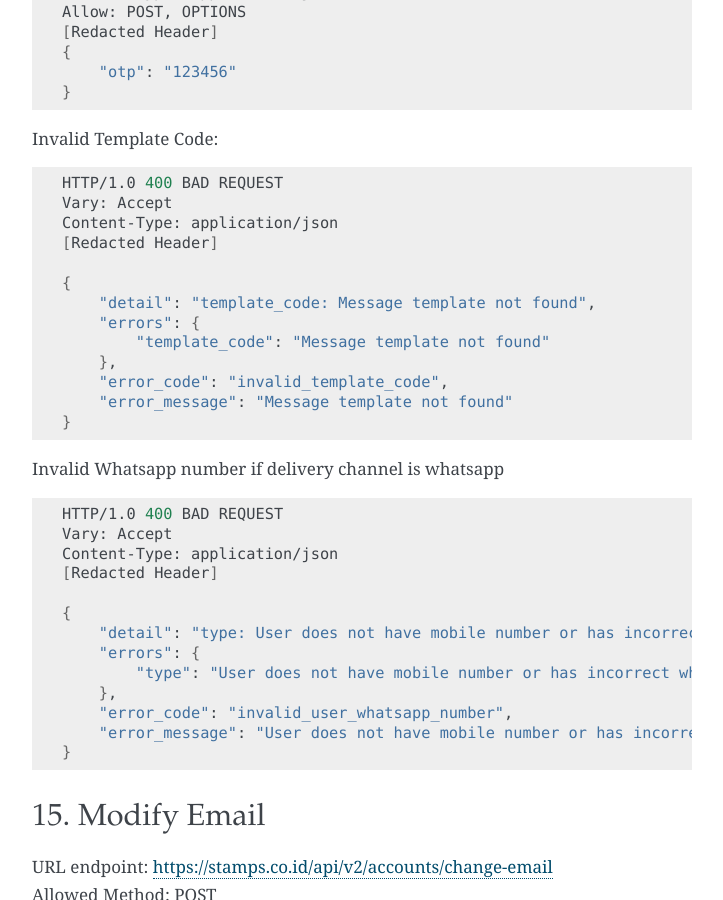
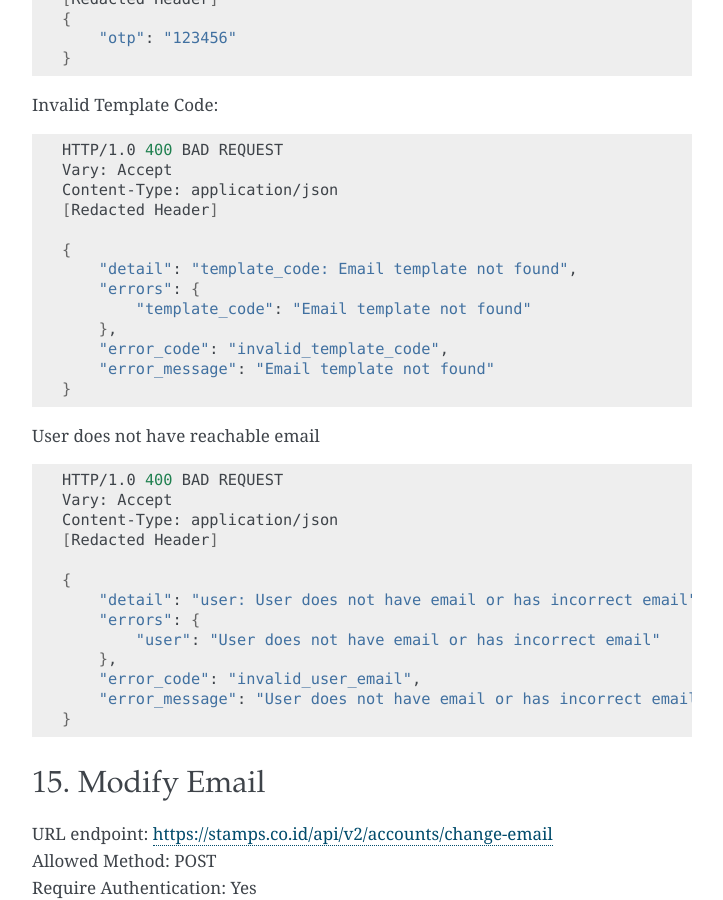
Before and after one commit to ui/stamps-api-docs, a Sphinx documentation site: the page built from source/customer_api.rst, in a window 1280 px wide and 900 px high, scrolled down 26014 px. Shown: the whole window, without its empty margins (388-1111 px from the left). Built offline with Sphinx 7.4.7, drawn with Linux system fonts in a browser that asks for light colours; some of the changed text lies outside the part shown.

Commit message:
Request OTP to change email only support sending via email

```diff
--- a/source/customer_api.rst
+++ b/source/customer_api.rst
@@ -1327,13 +1327,12 @@ A successful API call:
 A. Request
 -----------------------------
 
-You can use this API to request authentication code to change email.
+You can use this API to request authentication code to change email. The authentication code will be sent to the user current email.
 
 ============= =========== =========================
 Parameter     Required    Description
 ============= =========== =========================
 user          Yes         A string indicating customer's email, Member ID, mobile number or primary key ID
-type          Yes         A choices for delivery channel for otp ( email, sms, whatsapp )
 template_code No          A template code for otp messages template, can be setup in merchant interfaces
 ============= =========== =========================
 
@@ -1341,7 +1340,7 @@ Example of API call request using cURL:
 
 .. code-block :: bash
 
-    $ curl -X POST -H "Content-Type: application/json" https://stamps.co.id/api/v2/accounts/request-otp-for-email-change -i -d '{ "token": "secret", "user": 123, "type": "sms", "template_code": "OTP_1"}'
+    $ curl -X POST -H "Content-Type: application/json" https://stamps.co.id/api/v2/accounts/request-otp-for-email-change -i -d '{ "token": "secret", "user": 123, "template_code": "OTP_1"}'
 
 
 B. Response Data
@@ -1382,15 +1381,15 @@ Invalid Template Code:
     [Redacted Header]
 
     {
-        "detail": "template_code: Message template not found",
+        "detail": "template_code: Email template not found",
         "errors": {
-            "template_code": "Message template not found"
+            "template_code": "Email template not found"
         },
         "error_code": "invalid_template_code",
-        "error_message": "Message template not found"
+        "error_message": "Email template not found"
     }
 
-Invalid Whatsapp number if delivery channel is whatsapp
+User does not have reachable email
 
 .. code-block :: bash
 
@@ -1400,12 +1399,12 @@ Invalid Whatsapp number if delivery channel is whatsapp
     [Redacted Header]
 
     {
-        "detail": "type: User does not have mobile number or has incorrect whatsapp number",
+        "detail": "user: User does not have email or has incorrect email",
         "errors": {
-            "type": "User does not have mobile number or has incorrect whatsapp number"
+            "user": "User does not have email or has incorrect email"
         },
-        "error_code": "invalid_user_whatsapp_number",
-        "error_message": "User does not have mobile number or has incorrect whatsapp number"
+        "error_code": "invalid_user_email",
+        "error_message": "User does not have email or has incorrect email"
     }
 
 
```
